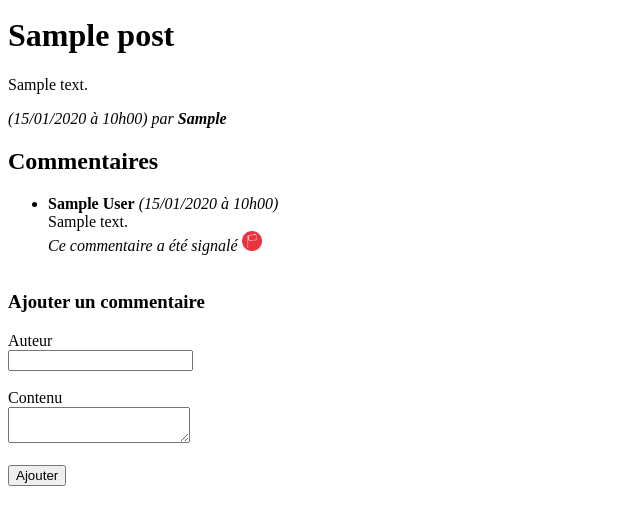
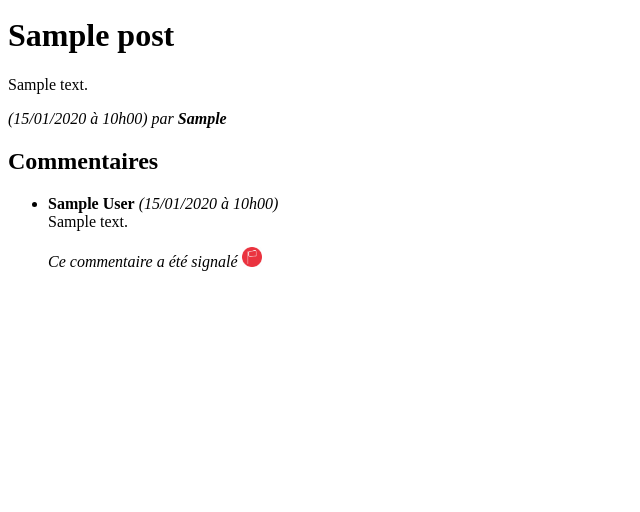
Before and after one commit to Reididsorg/lemonologueduvosgien, a PHP site: page /index.php?action=getOnePostAndHisComments&postId=1 in a window 1280 px wide. Shown: the part 288-800 px from the top of the page, without its empty margins (0-640 px from the left). Run offline with PHP 8.4, Linux system fonts and the light colour scheme; tables that the repository leaves empty or names only in its code hold one stand-in row (values such as "Sample post"); some libraries are stand-ins or nearby versions.

Commit message:
Added UNIQUE to 'user_pseudo' field in user table before using pseudo as id to prefill field in comment form for admin and editor roles.

```diff
--- a/src/controller/BackController.php
+++ b/src/controller/BackController.php
@@ -203,7 +203,7 @@ class BackController extends Controller
 
     public function flagOneComment($commentId, $postId)
     {
-        if($this->checkAdmin()) {
+        if($this->checkLoggedIn()) {
             $this->commentDAO->flagOneComment($commentId);
             $this->sentBySession->set('messageFlagOneComment', 'Le commentaire a bien été signalé');
             $post = $this->postDAO->selectOnePost($postId);
--- a/templates/formComment.php
+++ b/templates/formComment.php
@@ -50,7 +50,7 @@ else {
 <form method="post" action="index.php?action=<?= $formTarget; ?>">
     <label for="author">Auteur</label>
     <br>
-    <input type="text" id="author" name="author" value="<?= $author; ?>">
+    <input type="text" id="author" name="author" value="<?= $this->session->get('pseudo'); ?>" readonly>
     <br>
     <?= isset($errors['author']) ? $errors['author'] : ''; ?>
     <br>
--- a/templates/getOnePostAndHisComments.php
+++ b/templates/getOnePostAndHisComments.php
@@ -50,27 +50,26 @@
                 <div>
 
                     <?php
+                    if($this->session->get('roleName') === 'admin' || ($this->session->get('pseudo') === $comment->getCommentAuthor())) {
+                        ?>
+                        <a href="index.php?action=editOneComment&commentId=<?= $comment->getId() ?>">Modifier</a><br>
+                        <?php
+                    }
+
                     if ($comment->isCommentFlag()) {
                         ?>
-                        <em>Ce commentaire a été signalé <img src="public/images/flag.png" alt="commentaire signalé" width="20" height="20"></em>
+                        <p><em>Ce commentaire a été signalé <img src="public/images/flag.png" alt="commentaire signalé" width="20" height="20"></em></p>
                         <?php
                     }
                     else {
                         if ($this->session->get('roleName') === 'admin' || $this->session->get('roleName') === 'editor') {
                             ?>
-                            <em><a href="index.php?action=flagOneComment&commentId=<?= $comment->getId() ?>&postId=<?= $post->getId() ?>">Signaler ce commentaire</a></em>
+                            <p><em><a href="index.php?action=flagOneComment&commentId=<?= $comment->getId() ?>&postId=<?= $post->getId() ?>">Signaler</a></em></p>
                             <?php
                         }
                     }
                     ?>
 
-                    <?php
-                    if($this->session->get('roleName') === 'admin' || ($this->session->get('pseudo') === $comment->getCommentAuthor())) {
-                        ?>
-                        <a href="index.php?action=editOneComment&commentId=<?= $comment->getId() ?>">Modifier</a>
-                        <?php
-                    }
-                    ?>
                 </div>
                 <br>
             </li>
@@ -79,11 +78,18 @@
         ?>
         </ul>
 
-        <h3>Ajouter un commentaire</h3>
+        <?php
 
-        <div id="form-comment">
-            <?php include ('formComment.php'); ?>
-        </div>
+        if($this->session->get('roleName') === 'admin' || $this->session->get('roleName') === 'editor') {
+            ?>
+            <h3>Ajouter un commentaire</h3>
+
+            <div id="form-comment">
+                <?php include ('formComment.php'); ?>
+            </div>
+            <?php
+        }
+        ?>
 
     </div>
 
```
